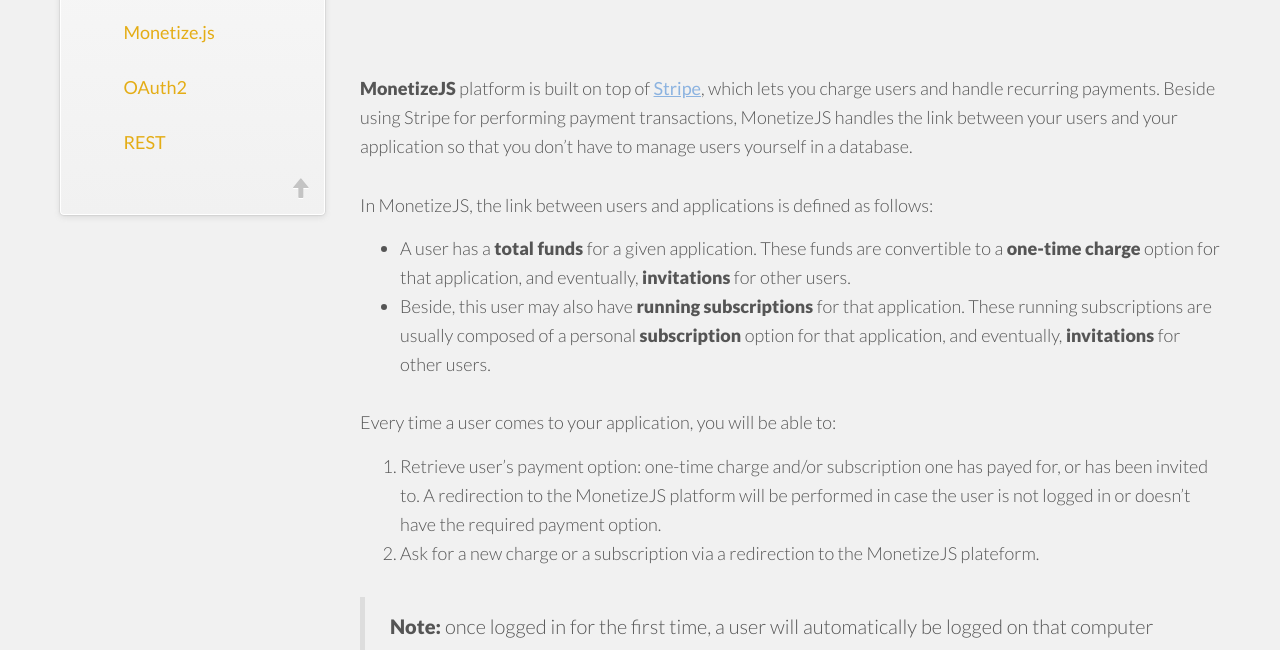
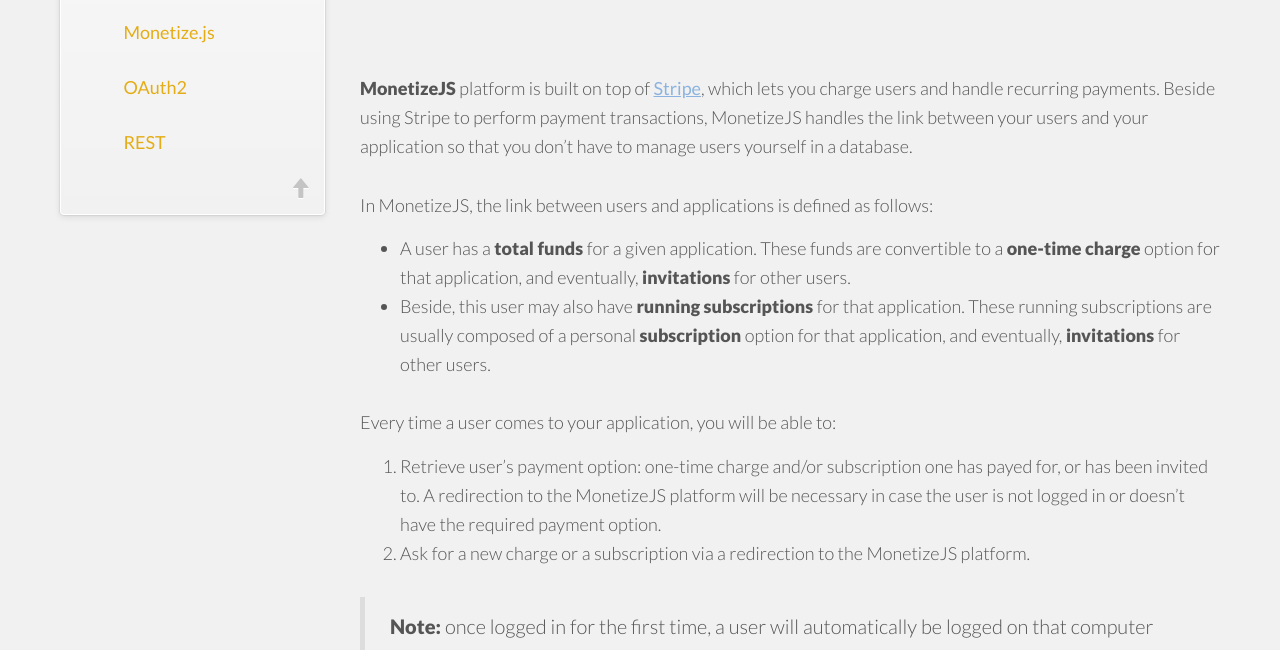
Before and after one commit to monetizejs/monetizejs.github.io, a Jekyll site: the page built from index.html, in a window 1280 px wide and 900 px high, scrolled down 669 px. Shown: the part 183-833 px from the top of the window. Built offline with Jekyll 4.4.1, drawn with Linux system fonts in a browser that asks for light colours; nearby versions of some CDN libraries.

Commit message:
Published with https://stackedit.io/

```diff
--- a/index.html
+++ b/index.html
@@ -25,9 +25,11 @@
 
 <p><strong>MonetizeJS</strong> is the best of both worlds. Whilst applying a fairly low rate (<strong>5%</strong> + Stripe fees), it provides painless ways to <strong>ask a user for payments</strong> and frequently <strong>check that the user has actually paid</strong> without the need of implementing server logic or users management.</p>
 
+
+
 <h2 id="how">How ?</h2>
 
-<p><strong>MonetizeJS</strong> platform is built on top of <a href="https://stripe.com/docs/api">Stripe</a>, which lets you charge users and handle recurring payments. Beside using Stripe for performing payment transactions, MonetizeJS handles the link between your users and your application so that you don’t have to manage users yourself in a database.</p>
+<p><strong>MonetizeJS</strong> platform is built on top of <a href="https://stripe.com/docs/api">Stripe</a>, which lets you charge users and handle recurring payments. Beside using Stripe to perform payment transactions, MonetizeJS handles the link between your users and your application so that you don’t have to manage users yourself in a database.</p>
 
 <p>In MonetizeJS, the link between users and applications is defined as follows:</p>
 
@@ -39,8 +41,8 @@
 <p>Every time a user comes to your application, you will be able to:</p>
 
 <ol>
-<li>Retrieve user’s payment option: one-time charge and/or subscription one has payed for, or has been invited to. A redirection to the MonetizeJS platform will be performed in case the user is not logged in or doesn’t have the required payment option.</li>
-<li>Ask for a new charge or a subscription via a redirection to the MonetizeJS plateform.</li>
+<li>Retrieve user’s payment option: one-time charge and/or subscription one has payed for, or has been invited to. A redirection to the MonetizeJS platform will be necessary in case the user is not logged in or doesn’t have the required payment option.</li>
+<li>Ask for a new charge or a subscription via a redirection to the MonetizeJS platform.</li>
 </ol>
 
 <blockquote>
@@ -76,6 +78,8 @@
 <pre class="prettyprint"><code class="language-html hljs "><span class="hljs-tag">&lt;<span class="hljs-title">script</span> <span class="hljs-attribute">src</span>=<span class="hljs-value">"//d3pv21y5gaggbw.cloudfront.net/api/js/latest/monetize.js"</span>&gt;</span><span class="javascript"></span><span class="hljs-tag">&lt;/<span class="hljs-title">script</span>&gt;</span></code></pre>
 
 <p>It can also be retrieved from <strong>GitHub</strong>, hacked and hosted by you:</p>
+
+
 
 <pre class="prettyprint"><code class="language-bash hljs ">git clone https://github.com/monetizejs/monetize.js.git</code></pre>
 
@@ -139,6 +143,8 @@
 <blockquote>
   <p><strong>Note:</strong> In most cases, when an error occurs, you will have to call <code>getPaymentsInteractive</code>.</p>
 </blockquote>
+
+
 
 <h4 id="interactive-with-redirection">Interactive with redirection</h4>
 
```
